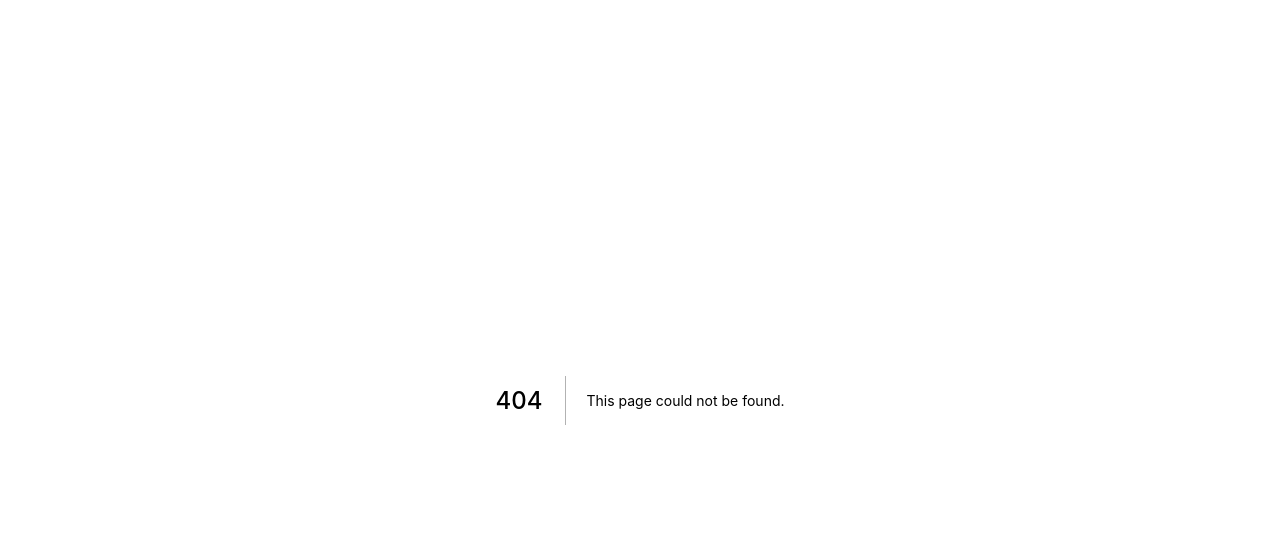
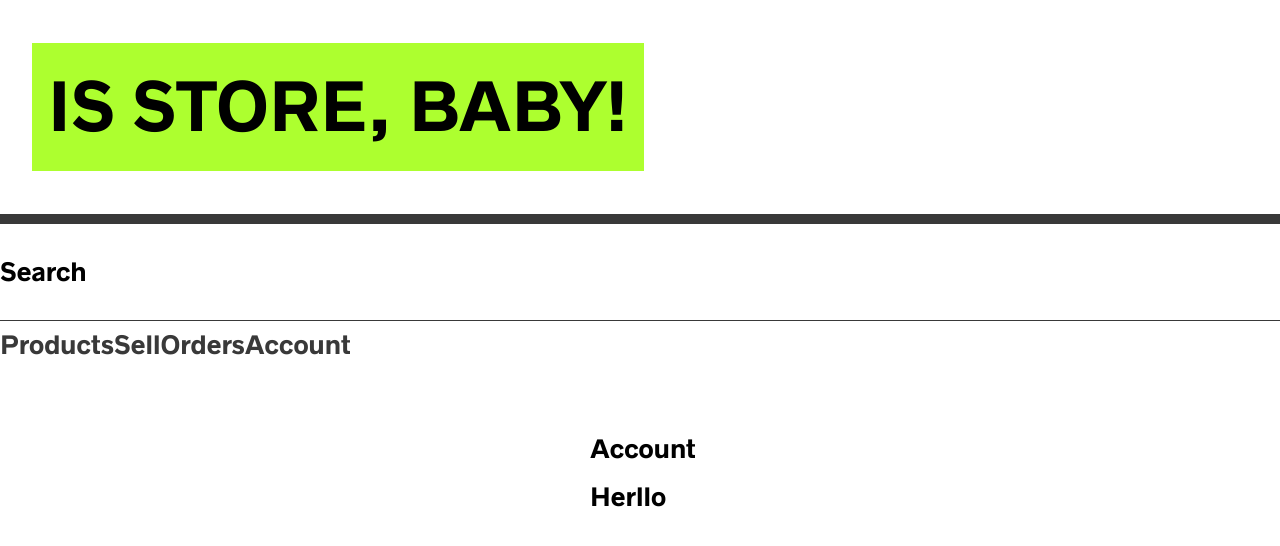
Before and after one commit to CheyenneHawkins/cheyennewebstore, a Next.js app in the folder fulldev/frontend/: page /account in a window 1280 px wide. Before the commit this address had no page. Shown: the top 546 px of the page. Built offline with nearby package versions, Linux system fonts and the light colour scheme.

Commit message:
header setup

```diff
--- /dev/null
+++ b/fulldev/frontend/components/Header.js
@@ -0,0 +1,51 @@
+// this is a next tag that creates a link without refreshing the page
+import Link from 'next/link';
+import styled from 'styled-components';
+import Nav from './Nav';
+
+const Logo = styled.h1`
+  font-size: 4rem;
+  margin-left: 2rem;
+  position: relative;
+  z-index: 2;
+  background: greenyellow;
+  transform: scale();
+  a {
+    color: black;
+    text-decoration: none;
+    text-transform: uppercase;
+    padding: 0.5rem 1rem;
+  }
+`;
+
+const HeaderStyles = styled.header`
+  .bar {
+    border-bottom: 10px solid var(--black, black);
+    display: grid;
+    grid-template-columns: auto 1fr;
+    justify-content: space-between;
+    align-items: center;
+  }
+
+  .sub-bar {
+    display: grid;
+    grid-template-columns: 1fr auto;
+    border-bottom: 1px solid var(--black, black);
+  }
+`;
+
+export default function Header() {
+  return (
+    <HeaderStyles>
+      <div className="bar">
+        <Logo>
+          <Link href="/">IS STORE, BABY!</Link>
+        </Logo>
+      </div>
+      <div className="sub-bar">
+        <p>Search</p>
+      </div>
+      <Nav />
+    </HeaderStyles>
+  );
+}
--- /dev/null
+++ b/fulldev/frontend/components/Nav.js
@@ -0,0 +1,12 @@
+import Link from 'next/link';
+
+export default function Nav() {
+  return (
+    <nav>
+      <Link href="/products">Products</Link>
+      <Link href="/sell">Sell</Link>
+      <Link href="/orders">Orders</Link>
+      <Link href="/account">Account</Link>
+    </nav>
+  );
+}
--- /dev/null
+++ b/fulldev/frontend/components/Page.js
@@ -0,0 +1,72 @@
+import propTypes, { node } from 'prop-types';
+import styled, { createGlobalStyle } from 'styled-components';
+import Header from './Header';
+
+// create all the custom variable properties
+const GlobalStyles = createGlobalStyle`
+    @font-face {
+        font-family: 'radnika_next';
+        src: url('/static/radnikanext-medium-webfont.woff2');
+        format('woff2');
+        font-weight: normal;
+        font-style: normal;
+
+    }
+    html {
+        --red: #ff0000;
+        --black: #393939;
+        --grey: #3A3A3A;
+        --gray: var(--grey);
+        --lightGrey: #e1d1d1;
+        --lightGray: var(--lightGrey)
+        --offWhite: #ededed;
+        --maxWidth: 100px;
+        --bs: 0 12px 24px 0 rgba(0,0,0,0.09);
+        box-sizing : border-box ;
+    }
+    *, *:before; *:after {
+        box-sizing: inherit;
+
+    };
+
+    body {
+        font-family: 'radnika_next',-apple-system, BlinkMacSystemFont, 'Segoe UI', Roboto, Oxygen, Ubuntu, Cantarell, 'Open Sans', 'Helvetica Neue', sans-serif;
+        padding: 0;
+        margin: 0;
+        font-size: 1.5rem;
+        line-height: 2;
+    }
+    a {
+        text-decoration: none;
+        color: var(--black);
+    }
+
+    a:hover {
+        text-decoration: underline;
+    }
+
+    button {
+        //font declarations on the body don't apply to buttons for some reason
+        font-family: 'radnika_next',-apple-system, BlinkMacSystemFont, 'Segoe UI', Roboto, Oxygen, Ubuntu, Cantarell, 'Open Sans', 'Helvetica Neue', sans-serif;
+    }
+`;
+
+const InnerStyles = styled.div`
+  max-width: var(--maxWidth);
+  margin: 0 auto;
+  padding: 2rem;
+`;
+
+export default function Page({ children }) {
+  return (
+    <div>
+      <GlobalStyles /> {/* engages the custom variables declarations  */}
+      <Header />
+      <InnerStyles>{children}</InnerStyles>
+    </div>
+  );
+}
+
+Page.propTypes = {
+  children: propTypes.any,
+};
--- /dev/null
+++ b/fulldev/frontend/pages/_app.js
@@ -0,0 +1,17 @@
+import NProgress from 'nprogress';
+import Router from 'next/router';
+import Page from '../components/Page';
+// the loading bar
+import '../components/styles/nprogress.css';
+
+Router.events.on('routeChangeStart', () => NProgress.start());
+Router.events.on('routeChangeComplete', () => NProgress.done());
+Router.events.on('routeChangeError', () => NProgress.done());
+
+export default function MyApp({ Component, pageProps }) {
+  return (
+    <Page>
+      <Component {...pageProps} />
+    </Page>
+  );
+}
--- /dev/null
+++ b/fulldev/frontend/pages/_document.js
@@ -0,0 +1,27 @@
+import Document, { Html, Head, NextScript, Main } from 'next/document';
+import { ServerStyleSheet } from 'styled-components';
+
+export default class MyDocument extends Document {
+  // this prevents flicker of unstyled content while the page is loading
+  // voodoo, just copy paste
+  static getInitialProps({ renderPage }) {
+    const sheet = new ServerStyleSheet();
+    const page = renderPage(
+      (App) => (props) => sheet.collectStyles(<App {...props} />)
+    );
+    const styleTags = sheet.getStyleElement();
+    return { ...page, styleTags };
+  }
+
+  render() {
+    return (
+      <html lang="en">
+        <Head />
+        <body>
+          <Main />
+          <NextScript />
+        </body>
+      </html>
+    );
+  }
+}
--- /dev/null
+++ b/fulldev/frontend/pages/account.js
@@ -0,0 +1,7 @@
+export default function AccountPage() {
+  return (
+    <div>
+      <p>Account Herllo</p>
+    </div>
+  );
+}
```
Also changed, not shown: fulldev/frontend/pages/orders.js (added, +7 -0 lines), fulldev/frontend/pages/products.js (added, +7 -0 lines), fulldev/frontend/pages/sell.js (added, +7 -0 lines).
